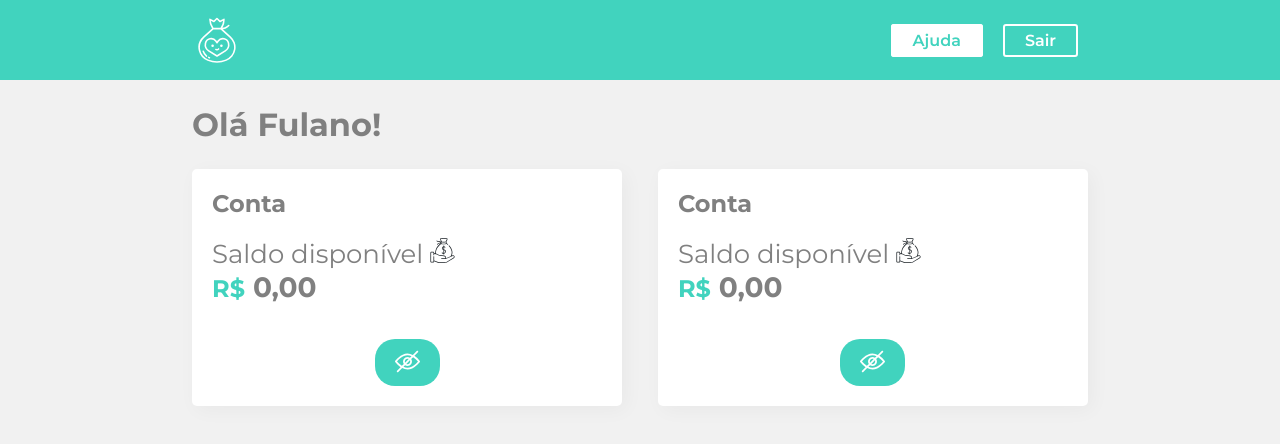
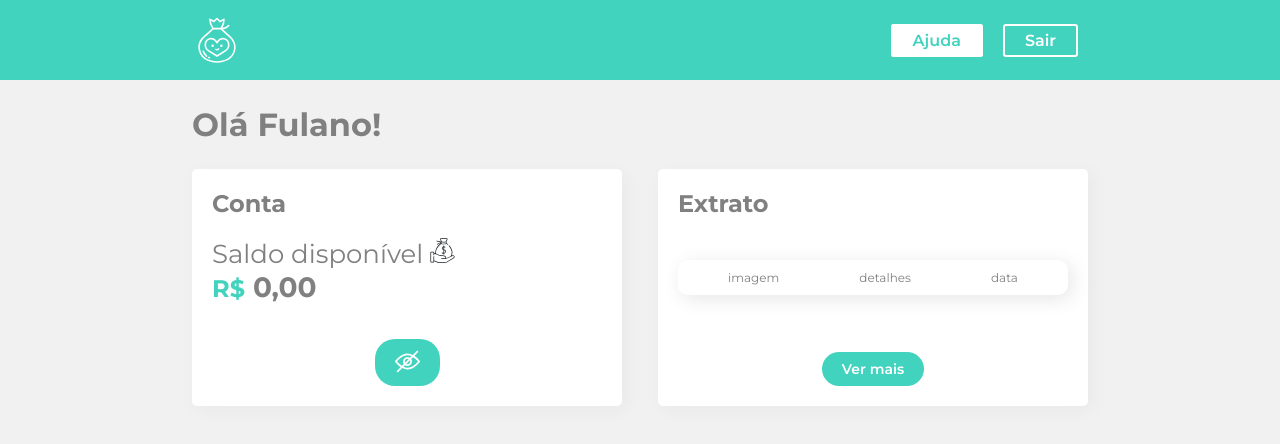
Before and after one commit to pessolatohenrique/curso-react-styled-components, a React (Create React App) app: page / in a window 1280 px wide. Shown: the top 444 px of the page. Built offline with nearby package versions, Linux system fonts and the light colour scheme.

Commit message:
Componentes base para extrato

```diff
--- a/src/Components/Container/index.jsx
+++ b/src/Components/Container/index.jsx
@@ -2,6 +2,7 @@ import React from "react";
 
 import Titulo from "../Titulo";
 import Conta from "../Conta";
+import Extrato from "../Extrato";
 import { Container, Content } from "../../Styled/CommonComponents";
 
 const ContainerWrapper = () => {
@@ -10,7 +11,7 @@ const ContainerWrapper = () => {
       <Titulo>Olá Fulano!</Titulo>
       <Content>
         <Conta />
-        <Conta />
+        <Extrato />
       </Content>
     </Container>
   );
--- /dev/null
+++ b/src/Components/Extrato/index.jsx
@@ -0,0 +1,17 @@
+import React from "react";
+import { Box, Button } from "../../Styled/CommonComponents";
+import ItemWrapper from "../Item";
+
+const Extrato = () => {
+  return (
+    <Box>
+      <h2>Extrato</h2>
+
+      <ItemWrapper />
+
+      <Button>Ver mais</Button>
+    </Box>
+  );
+};
+
+export default Extrato;
--- /dev/null
+++ b/src/Components/Item/index.jsx
@@ -0,0 +1,14 @@
+import React from "react";
+import { Item } from "../../Styled/CommonComponents";
+
+const ItemWrapper = () => {
+  return (
+    <Item>
+      <p>imagem</p>
+      <p>detalhes</p>
+      <p>data</p>
+    </Item>
+  );
+};
+
+export default ItemWrapper;
--- a/src/Styled/CommonComponents.js
+++ b/src/Styled/CommonComponents.js
@@ -69,3 +69,14 @@ export const Logo = styled.img`
   height: 50px;
   width: 50px;
 `;
+
+export const Item = styled.div`
+  box-shadow: 4px 4px 20px 0px rgba(0, 0, 0, 0.1);
+  border-radius: 10px;
+  margin: 2px 0;
+  padding: 10px;
+  font-size: 12px;
+  display: flex;
+  justify-content: space-around;
+  align-items: center;
+`;
```
